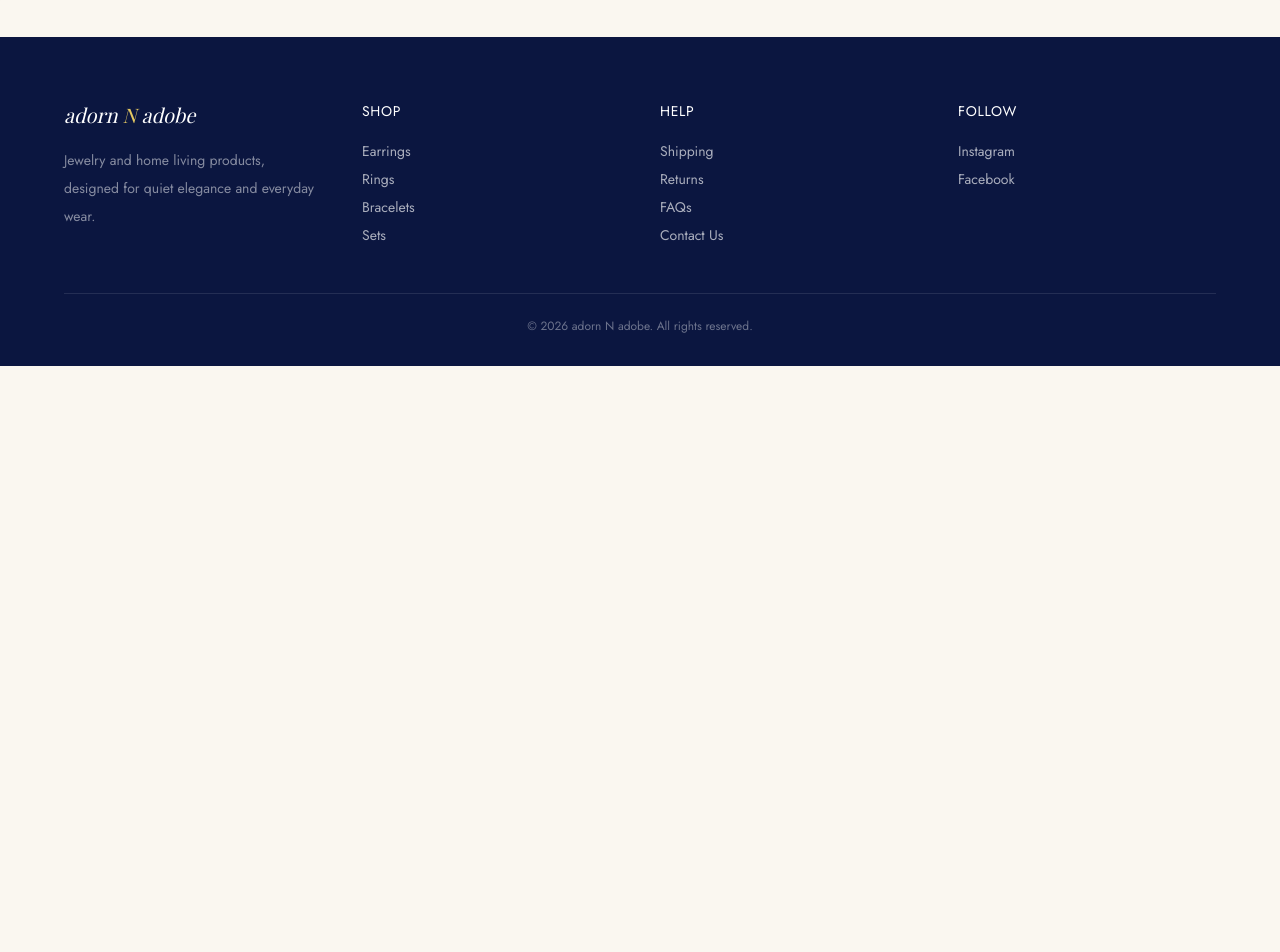
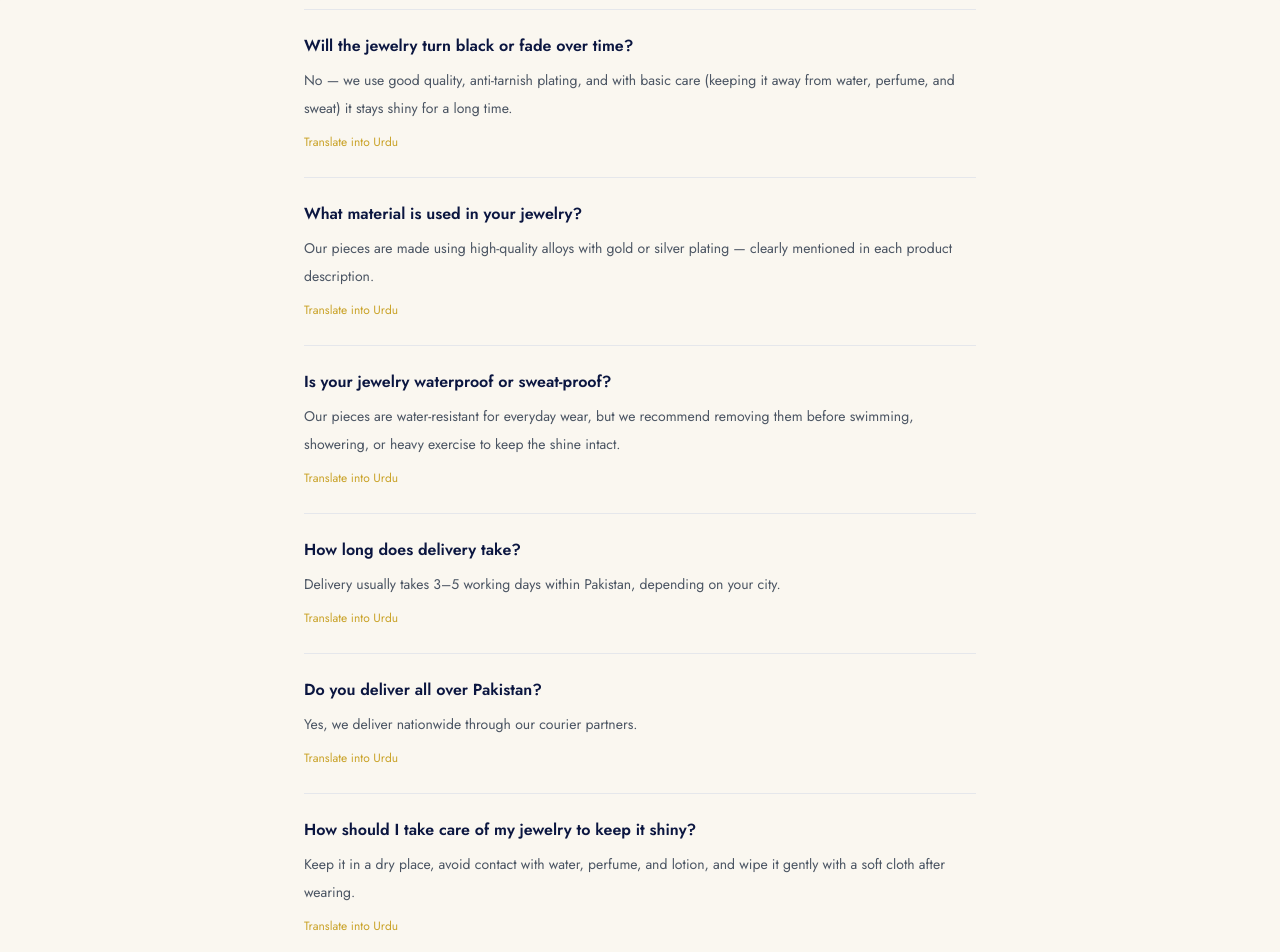
Before and after one commit to madihashoaib/main-site, a Next.js app: page /policies/faqs in a window 1280 px wide. Shown: the part 860-1812 px from the top of the page. Before the commit the page ends 1226 px from the top, so only its background shows below. Built offline with nearby package versions, Linux system fonts and the light colour scheme; no server answers.

Commit message:
Add more FAQs with Urdu translation feature,email contact added with icons and alignment of cards

```diff
--- a/app/policies/faqs/page.tsx
+++ b/app/policies/faqs/page.tsx
@@ -1,13 +1,70 @@
 import Header from "@/components/Header";
 import Footer from "@/components/Footer";
+import FaqItem, { Faq } from "@/components/FaqItem";
 
 export const metadata = { title: "FAQs — adorn N adobe", description: "Frequently asked questions about adorn N adobe products and orders." };
 
-const faqs = [
-  { q: "Are your products handmade?", a: "Yes, most of our pieces are carefully checked and finished by hand." },
-  { q: "What payment methods do you offer?", a: "Currently Cash on Delivery is available. Online payment options are coming soon." },
-  { q: "Can I cancel my order?", a: "Orders can be cancelled before dispatch — please contact us as soon as possible." },
-  { q: "Can I exchange my order?", a: "Yes, if an item arrives damaged or defective, you can request an exchange within 3 days of delivery." }
+const faqs: Faq[] = [
+  {
+    q: "Are your products handmade?",
+    a: "Yes, most of our pieces are carefully checked and finished by hand.",
+    qUr: "کیا آپ کی مصنوعات ہاتھ سے بنائی جاتی ہیں؟",
+    aUr: "جی ہاں، ہمارے زیادہ تر زیورات کو احتیاط سے چیک کر کے ہاتھ سے فنشنگ دی جاتی ہے۔"
+  },
+  {
+    q: "What payment methods do you offer?",
+    a: "Currently Cash on Delivery is available. Online payment options are coming soon.",
+    qUr: "آپ کون سے ادائیگی کے طریقے پیش کرتے ہیں؟",
+    aUr: "فی الحال صرف کیش آن ڈیلیوری دستیاب ہے۔ آن لائن ادائیگی کا آپشن جلد شامل کیا جائے گا۔"
+  },
+  {
+    q: "Can I cancel my order?",
+    a: "Orders can be cancelled before dispatch — please contact us as soon as possible.",
+    qUr: "کیا میں اپنا آرڈر منسوخ کروا سکتا/سکتی ہوں؟",
+    aUr: "آرڈر ڈسپیچ ہونے سے پہلے منسوخ کیا جا سکتا ہے، براہ کرم جلد از جلد ہم سے رابطہ کریں۔"
+  },
+  {
+    q: "Can I exchange my order?",
+    a: "Yes, if an item arrives damaged or defective, you can request an exchange within 3 days of delivery.",
+    qUr: "کیا میں اپنا آرڈر تبدیل کروا سکتا/سکتی ہوں؟",
+    aUr: "جی ہاں، اگر پروڈکٹ خراب یا ڈیمج حالت میں پہنچے تو آپ ڈیلیوری کے 3 دن کے اندر اسے تبدیل کروانے کی درخواست دے سکتے ہیں۔"
+  },
+  {
+    q: "Will the jewelry turn black or fade over time?",
+    a: "No — we use good quality, anti-tarnish plating, and with basic care (keeping it away from water, perfume, and sweat) it stays shiny for a long time.",
+    qUr: "کیا زیورات وقت کے ساتھ کالے یا ماند پڑ جاتے ہیں؟",
+    aUr: "نہیں — ہم اچھے معیار کی اینٹی ٹارنش پلیٹنگ استعمال کرتے ہیں، اور تھوڑی سی احتیاط (پانی، پرفیوم اور پسینے سے دور رکھنے) سے یہ کافی عرصے تک چمکدار رہتے ہیں۔"
+  },
+  {
+    q: "What material is used in your jewelry?",
+    a: "Our pieces are made using high-quality alloys with gold or silver plating — clearly mentioned in each product description.",
+    qUr: "آپ کے زیورات میں کون سا میٹریل استعمال ہوتا ہے؟",
+    aUr: "ہمارے زیورات اعلیٰ معیار کی دھات پر گولڈ یا سلور پلیٹنگ سے تیار کیے جاتے ہیں، جس کی تفصیل ہر پراڈکٹ کی تفصیل میں دی گئی ہے۔"
+  },
+  {
+    q: "Is your jewelry waterproof or sweat-proof?",
+    a: "Our pieces are water-resistant for everyday wear, but we recommend removing them before swimming, showering, or heavy exercise to keep the shine intact.",
+    qUr: "کیا زیورات پانی اور پسینے سے محفوظ ہیں؟",
+    aUr: "روزمرہ استعمال کے لیے یہ پانی سے کسی حد تک محفوظ ہیں، لیکن نہاتے وقت، تیراکی یا ورزش کے دوران اتار دینے کی تجویز دی جاتی ہے تاکہ چمک برقرار رہے۔"
+  },
+  {
+    q: "How long does delivery take?",
+    a: "Delivery usually takes 3–5 working days within Pakistan, depending on your city.",
+    qUr: "ڈیلیوری میں کتنا وقت لگتا ہے؟",
+    aUr: "پاکستان کے اندر عام طور پر ڈیلیوری میں 3 سے 5 کام کے دن لگتے ہیں، شہر کے مطابق وقت میں فرق ہو سکتا ہے۔"
+  },
+  {
+    q: "Do you deliver all over Pakistan?",
+    a: "Yes, we deliver nationwide through our courier partners.",
+    qUr: "کیا آپ پورے پاکستان میں ڈیلیوری کرتے ہیں؟",
+    aUr: "جی ہاں، ہم اپنے کورئیر پارٹنرز کے ذریعے پورے پاکستان میں ڈیلیوری فراہم کرتے ہیں۔"
+  },
+  {
+    q: "How should I take care of my jewelry to keep it shiny?",
+    a: "Keep it in a dry place, avoid contact with water, perfume, and lotion, and wipe it gently with a soft cloth after wearing.",
+    qUr: "زیورات کی چمک برقرار رکھنے کے لیے دیکھ بھال کیسے کریں؟",
+    aUr: "زیورات کو خشک جگہ پر رکھیں، پانی، پرفیوم اور لوشن سے دور رکھیں، اور پہننے کے بعد نرم کپڑے سے صاف کر لیں۔"
+  }
 ];
 
 export default function FaqsPage() {
@@ -26,10 +83,7 @@ export default function FaqsPage() {
 
         <div className="divide-y divide-gray-200">
           {faqs.map((item) => (
-            <div key={item.q} className="py-6">
-              <h3 className="text-navy-deep font-semibold mb-2">{item.q}</h3>
-              <p className="text-sm leading-7 text-gray-600">{item.a}</p>
-            </div>
+            <FaqItem key={item.q} item={item} />
           ))}
         </div>
 
--- /dev/null
+++ b/components/FaqItem.tsx
@@ -0,0 +1,35 @@
+"use client";
+
+import { useState } from "react";
+
+export type Faq = {
+  q: string;
+  a: string;
+  qUr: string;
+  aUr: string;
+};
+
+export default function FaqItem({ item }: { item: Faq }) {
+  const [showUrdu, setShowUrdu] = useState(false);
+
+  return (
+    <div className="py-6">
+      <h3 className="text-navy-deep font-semibold mb-2">{item.q}</h3>
+      <p className="text-sm leading-7 text-gray-600">{item.a}</p>
+
+      {showUrdu && (
+        <div dir="rtl" className="mt-4 bg-gray-50 rounded-lg p-4 border border-gray-100">
+          <h4 className="text-navy-deep font-semibold mb-1 font-sans">{item.qUr}</h4>
+          <p className="text-sm leading-8 text-gray-600 font-sans">{item.aUr}</p>
+        </div>
+      )}
+
+      <button
+        onClick={() => setShowUrdu(!showUrdu)}
+        className="mt-3 text-xs text-gold hover:underline"
+      >
+        {showUrdu ? "Hide Urdu translation" : "Translate into Urdu"}
+      </button>
+    </div>
+  );
+}
--- a/components/ProductCard.tsx
+++ b/components/ProductCard.tsx
@@ -66,10 +66,10 @@ export default function ProductCard({ product }: { product: Product }) {
       role="link"
       tabIndex={0}
       onKeyDown={(e) => { if (e.key === "Enter") router.push(`/product/${product.id}`); }}
-      className="relative bg-white rounded-md overflow-hidden cursor-pointer card-float"
+      className="relative bg-white rounded-md overflow-hidden cursor-pointer card-float h-full flex flex-col"
       style={{ transformStyle: "preserve-3d", transition: "transform 0.15s ease-out, box-shadow 0.2s ease-out", boxShadow: shadow, willChange: "transform" }}
     >
-      <div className="relative aspect-[4/5] bg-gradient-to-br from-ivory-soft to-[#e7e0cf] flex items-center justify-center overflow-hidden">
+      <div className="relative aspect-[4/5] bg-gradient-to-br from-ivory-soft to-[#e7e0cf] flex items-center justify-center overflow-hidden shrink-0">
         {product.images?.[0] && (
           <img src={product.images[0]} alt={product.name} className="absolute inset-0 w-full h-full object-cover" style={{ transform: "translateZ(40px)" }} />
         )}
@@ -93,11 +93,17 @@ export default function ProductCard({ product }: { product: Product }) {
         <div className="absolute inset-x-6 bottom-3 h-4 rounded-full opacity-30 blur-md bg-navy-deep/40" style={{ transform: "translateZ(20px)" }} />
       </div>
 
-      <div className="px-6 pt-6 pb-7 bg-white" style={{ transform: "translateZ(45px)" }}>
-        <div className="text-[11px] tracking-widest uppercase text-gold mb-2">{product.category}</div>
-        <h3 className="font-serif font-semibold text-xl text-navy-deep mb-3 line-clamp-2" title={product.name}>
-          {product.name}
-        </h3>
+      <div className="px-6 pt-6 pb-7 bg-white flex-1 flex flex-col justify-between" style={{ transform: "translateZ(45px)" }}>
+        <div>
+          <div className="text-[11px] tracking-widest uppercase text-gold mb-2">{product.category}</div>
+          <h3
+            className="font-serif font-semibold text-xl text-navy-deep mb-3 line-clamp-2"
+            style={{ minHeight: "3.2rem" }}
+            title={product.name}
+          >
+            {product.name}
+          </h3>
+        </div>
         <div className="flex items-center justify-between">
           <span className="text-[17px] font-medium">{product.price}</span>
           <button aria-label={`Add ${product.name} to cart`} onClick={(e) => { e.stopPropagation(); addItem(product); }} className="w-9 h-9 rounded-full border border-navy-deep flex items-center justify-center text-lg text-navy-deep hover:bg-navy-deep hover:text-white transition">
--- a/components/ProductGrid.tsx
+++ b/components/ProductGrid.tsx
@@ -20,14 +20,14 @@ export default function ProductGrid() {
       </Reveal>
 
       <div
-        className="grid gap-11 max-w-6xl mx-auto"
+        className="grid gap-11 max-w-6xl mx-auto items-stretch"
         style={{
           gridTemplateColumns: "repeat(auto-fit, minmax(270px, 1fr))",
           perspective: "1400px"
         }}
       >
         {featured.map((product) => (
-          <Reveal key={product.id}>
+          <Reveal key={product.id} className="h-full">
             <ProductCard product={product} />
           </Reveal>
         ))}
--- a/package.json
+++ b/package.json
@@ -10,6 +10,7 @@
   },
   "dependencies": {
     "@supabase/supabase-js": "^2.110.0",
+    "lucide-react": "^1.46.0",
     "next": "14.2.5",
     "react": "^18.3.1",
     "react-dom": "^18.3.1",
```
Also changed, not shown: app/contact/page.tsx (+62 -11 lines), 1 other file (tests, documents, lock files or other folders).
